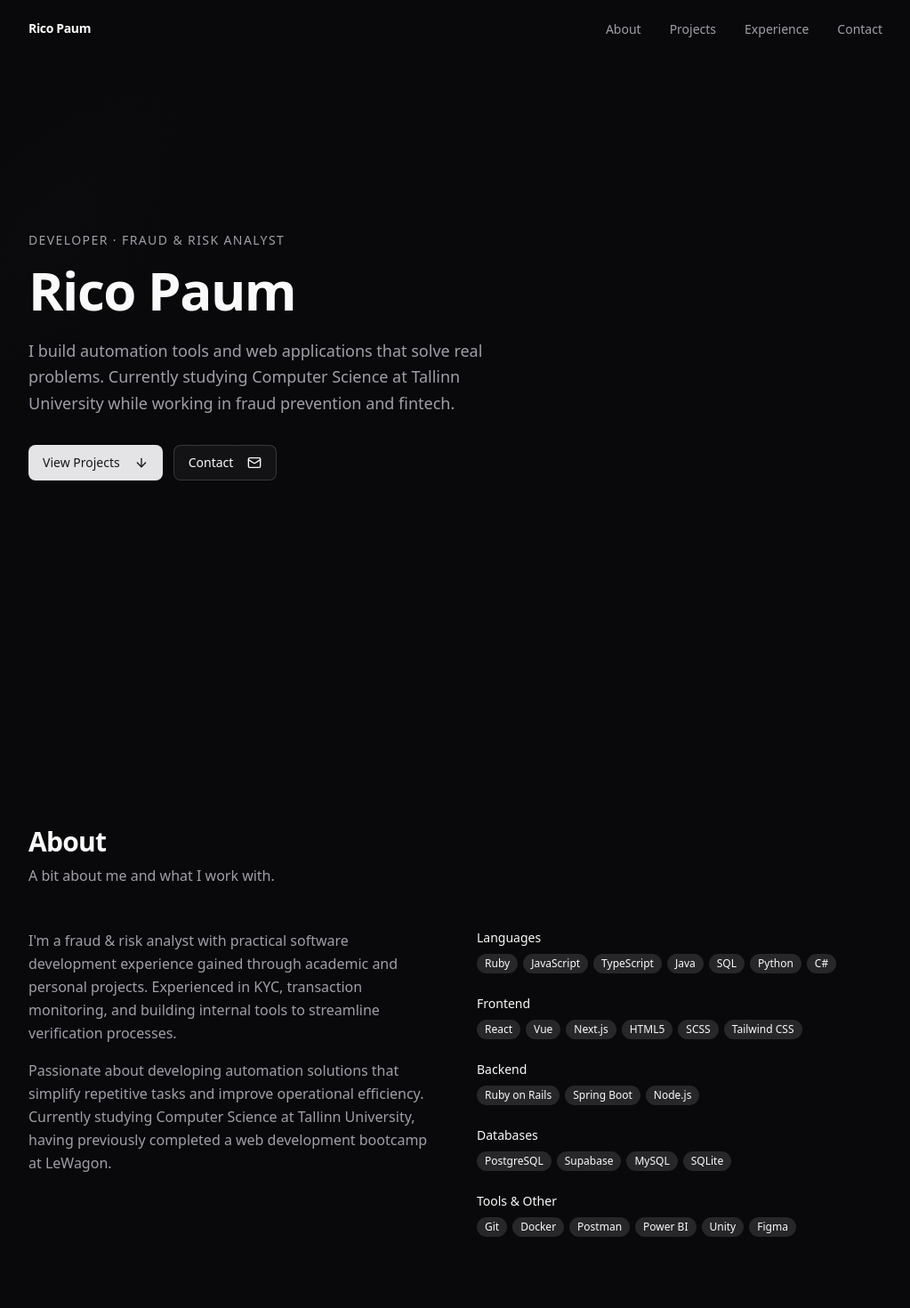
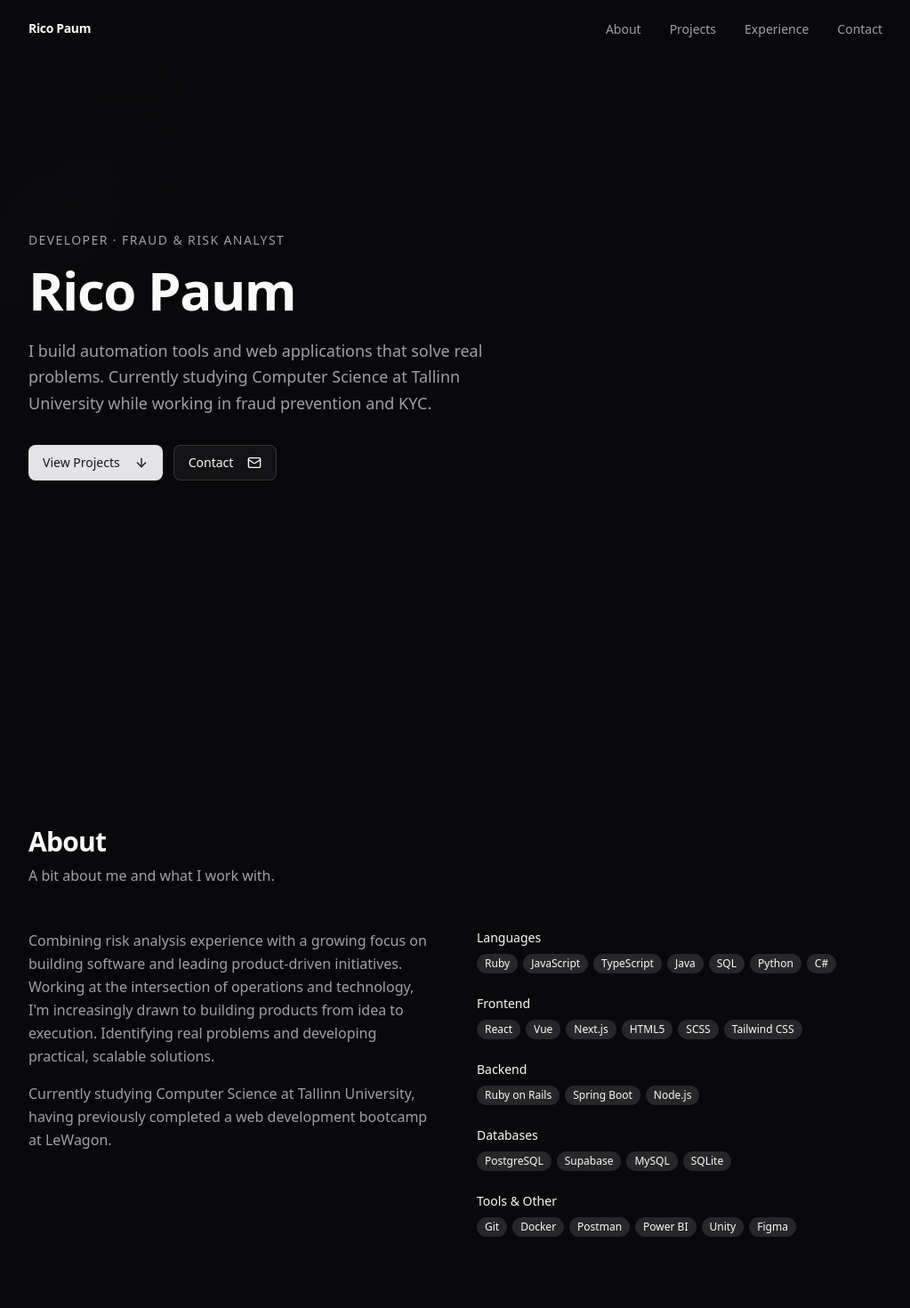
Before and after one commit to Croccu/portfolio-v2, a Next.js app: page / in a window 1280 px wide. Shown: the top 1470 px of the page at 89% size, without its empty margins (128-1151 px from the left). Built offline with nearby package versions, Linux system fonts and the light colour scheme.

Commit message:
feat: changes to portfolio data

```diff
--- a/src/components/sections/About.tsx
+++ b/src/components/sections/About.tsx
@@ -10,16 +10,16 @@ export function About() {
       <div className="grid gap-12 lg:grid-cols-2">
         <div className="space-y-4">
           <p className="leading-relaxed text-muted-foreground">
-            I&apos;m a fraud &amp; risk analyst with practical software
-            development experience gained through academic and personal
-            projects. Experienced in KYC, transaction monitoring, and building
-            internal tools to streamline verification processes.
+            Combining risk analysis experience with a growing focus on building
+            software and leading product-driven initiatives. Working at the
+            intersection of operations and technology, I&apos;m increasingly
+            drawn to building products from idea to execution.     Identifying real problems and developing practical, scalable
+            solutions.
           </p>
           <p className="leading-relaxed text-muted-foreground">
-            Passionate about developing automation solutions that simplify
-            repetitive tasks and improve operational efficiency. Currently
-            studying Computer Science at Tallinn University, having previously
-            completed a web development bootcamp at LeWagon.
+            Currently studying Computer Science at Tallinn
+            University, having previously completed a web development bootcamp
+            at LeWagon.
           </p>
         </div>
 
--- a/src/components/sections/Experience.tsx
+++ b/src/components/sections/Experience.tsx
@@ -14,7 +14,7 @@ export function Experience() {
     >
       <div className="relative space-y-0">
         {/* Timeline line */}
-        <div className="absolute left-[7px] top-2 bottom-2 w-px bg-border/60" />
+        <div className="absolute left-1.75 top-2 bottom-2 w-px bg-border/60" />
 
         {experience.map((exp, i) => (
           <motion.div
@@ -26,7 +26,7 @@ export function Experience() {
             className="relative pl-8 pb-10 last:pb-0"
           >
             {/* Timeline dot */}
-            <div className="absolute left-0 top-2 h-[15px] w-[15px] rounded-full border-2 border-border bg-background" />
+            <div className="absolute left-0 top-2 h-3.75 w-3.75 rounded-full border-2 border-border bg-background" />
 
             <div className="space-y-2">
               <div className="flex flex-col gap-1 sm:flex-row sm:items-center sm:justify-between">
--- a/src/components/sections/Hero.tsx
+++ b/src/components/sections/Hero.tsx
@@ -8,12 +8,12 @@ import { ArrowDown, Mail } from "lucide-react";
 
 export function Hero() {
   return (
-    <section className="relative flex min-h-[100dvh] items-center overflow-hidden">
+    <section className="relative flex min-h-dvh items-center overflow-hidden">
       {/* Animated gradient background */}
       <div className="pointer-events-none absolute inset-0">
-        <div className="absolute -left-1/4 -top-1/4 h-[600px] w-[600px] rounded-full bg-primary/5 blur-3xl" />
-        <div className="absolute -bottom-1/4 -right-1/4 h-[500px] w-[500px] rounded-full bg-primary/5 blur-3xl" />
-        <div className="absolute inset-0 bg-[radial-gradient(ellipse_at_center,_transparent_0%,_var(--background)_70%)]" />
+        <div className="absolute -left-1/4 -top-1/4 h-150 w-150 rounded-full bg-primary/5 blur-3xl" />
+        <div className="absolute -bottom-1/4 -right-1/4 h-125 w-125 rounded-full bg-primary/5 blur-3xl" />
+        <div className="absolute inset-0 bg-[radial-gradient(ellipse_at_center,transparent_0%,var(--background)_70%)]" />
       </div>
 
       <Container className="relative z-10">
@@ -39,7 +39,7 @@ export function Hero() {
           <p className="mt-6 max-w-lg text-lg leading-relaxed text-muted-foreground">
             I build automation tools and web applications that solve real
             problems. Currently studying Computer Science at Tallinn University
-            while working in fraud prevention and fintech.
+            while working in fraud prevention and KYC.
           </p>
 
           <motion.div
--- a/src/data/experience.ts
+++ b/src/data/experience.ts
@@ -12,8 +12,8 @@ export const experience: Experience[] = [
     role: "Fraud, Risk & Payments Analyst",
     period: "2024 — Present",
     description:
-      "Ensuring compliance with KYC regulations by verifying customer identities against global databases. Analyzing customer data to detect anomalies and improve fraud prevention. Automated daily and monthly reporting using Python, reducing manual workload. Created a tool for checking MRZ validity through check digits.",
-    techStack: ["Python", "SQL", "Power BI", "Process Automation"],
+      "Ensuring compliance with KYC regulations by verifying customer identities against global databases. Created a tool for checking MRZ validity through check digits. Currently developing Python-based tools to improve internal reporting workflows.",
+    techStack: ["Fraud Detection", "KYC", "Risk Analysis", "Compliance", "Identity Verification"],
   },
   {
     company: "Monese",
```
